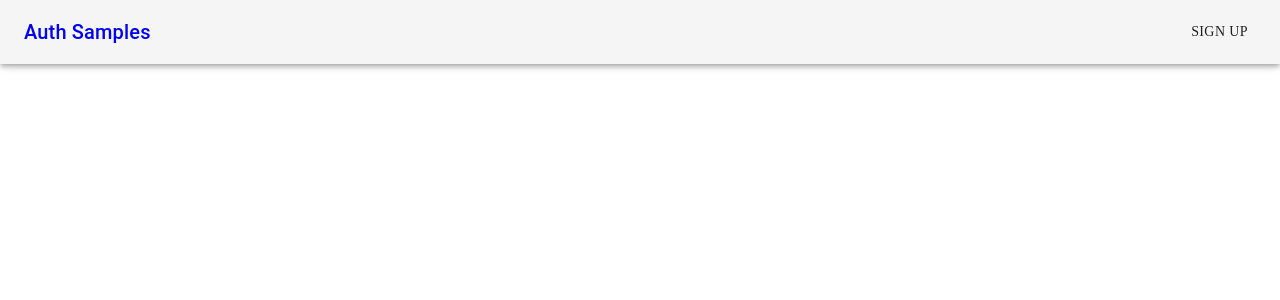
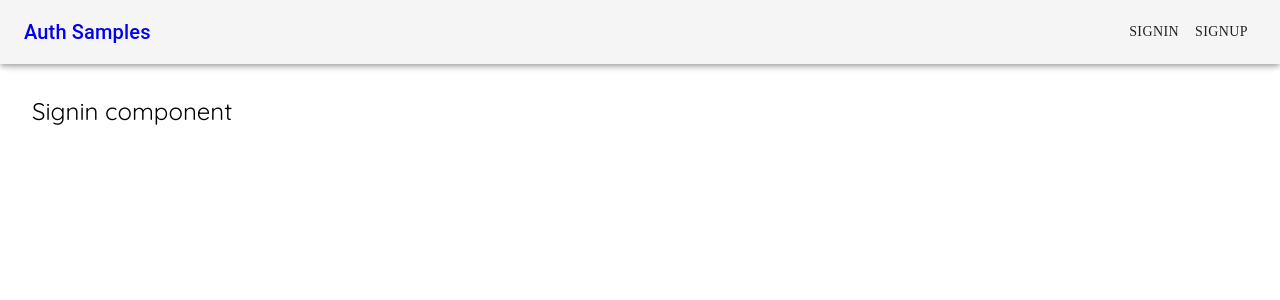
Before and after one commit to VadimSadriev/AspNetCoreAuthSamples, a React (Create React App) app in the folder src/frontend/auth.samples/: page /signin in a window 1280 px wide. Shown: the top 300 px of the page. Built offline with nearby package versions, Linux system fonts and the light colour scheme; a web font is replaced by a local one.

Commit message:
add blank signin component

```diff
--- a/src/frontend/auth.samples/src/components/navbar/index.js
+++ b/src/frontend/auth.samples/src/components/navbar/index.js
@@ -32,7 +32,8 @@ class Navbar extends React.Component {
                             Auth Samples
                         </Typography>
                         <div className='links'>
-                            <Button component={Link} to='/signup'>Sign Up</Button>
+                            <Button component={Link} to='/signin'>Signin</Button>
+                            <Button component={Link} to='/signup'>Signup</Button>
                         </div>
                     </Toolbar>
                 </AppBar>
--- a/src/frontend/auth.samples/src/routes.js
+++ b/src/frontend/auth.samples/src/routes.js
@@ -2,6 +2,7 @@ import React from 'react';
 import { Route, Switch } from 'react-router-dom';
 import Home from './views/home';
 import SignUp from './views/signup';
+import Signin from './views/signin';
 
 export default class Routers extends React.Component {
 
@@ -10,6 +11,7 @@ export default class Routers extends React.Component {
             <Switch>
                 <Route exact path='/' render={() => <Home title="Auth Samples - Home" />}/>
                 <Route path='/signup' render={() => <SignUp title="Auth Samples - Signup" />} />
+                <Route path='/signin' render={() => <Signin title="Auth Samples - Signin" />}/>
             </Switch>
         );
     }
--- a/src/frontend/auth.samples/src/views/signin/index.js
+++ b/src/frontend/auth.samples/src/views/signin/index.js
@@ -0,0 +1,16 @@
+import React, { useEffect} from 'react';
+
+function Signin(props){
+
+    useEffect(() => {
+        document.title = props.title;
+    })
+
+    return (
+        <React.Fragment>
+           <p>Signin component</p>
+        </React.Fragment>
+    )
+}
+
+export default Signin;
```
